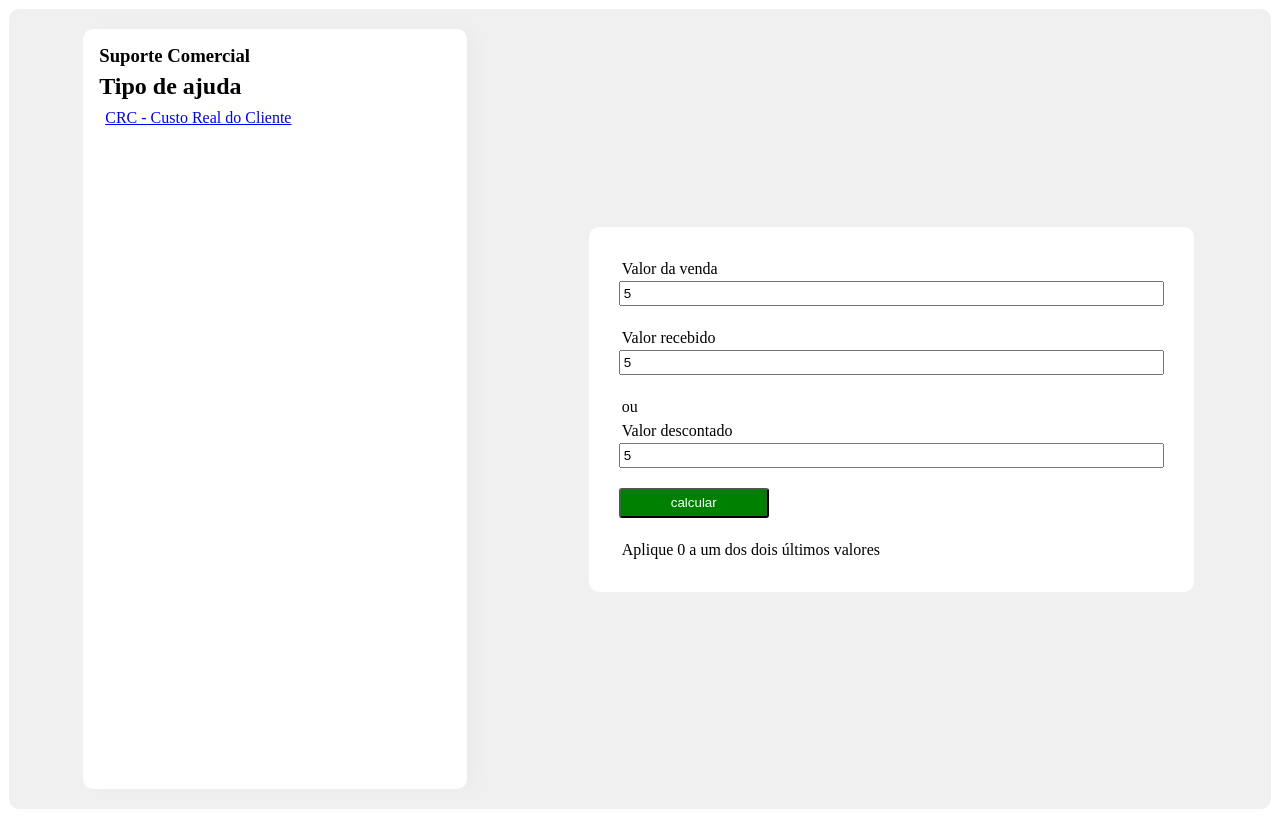
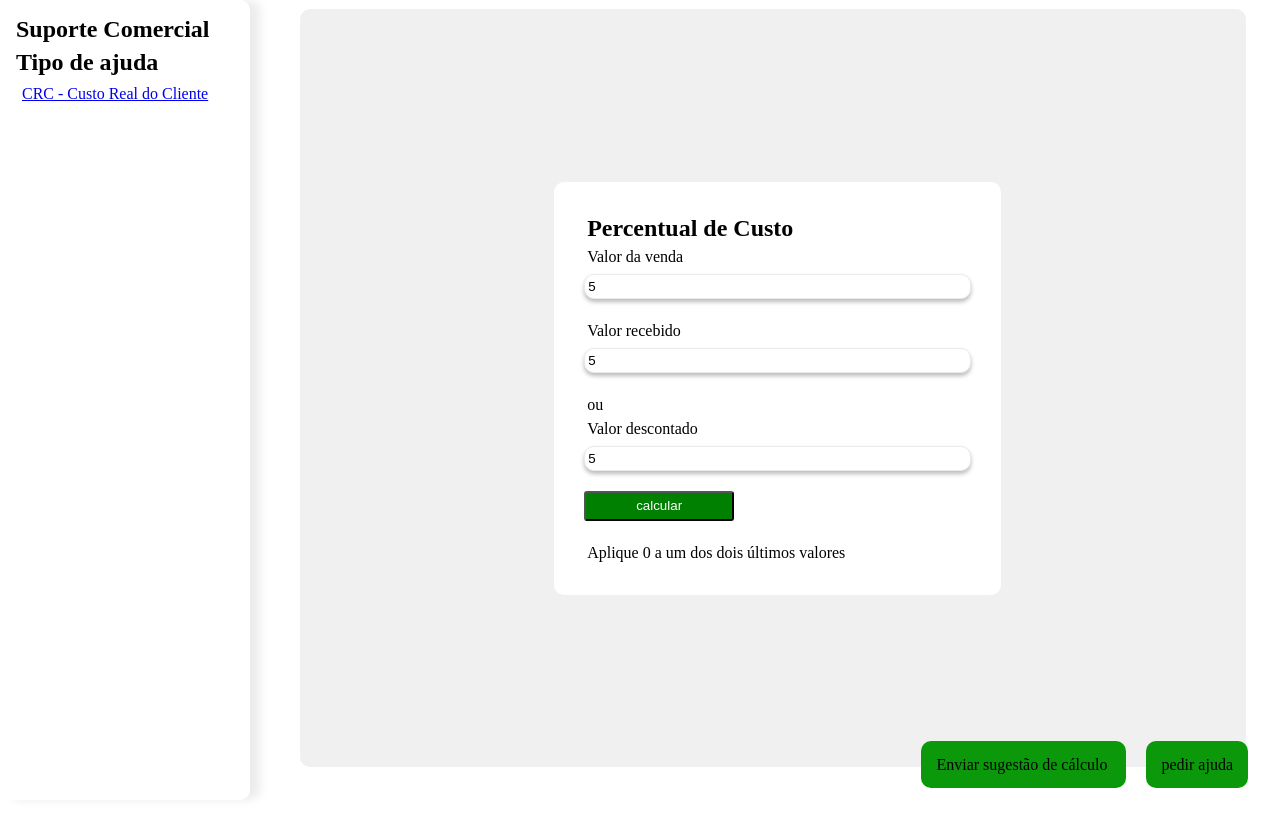
Before and after one commit to PatrickBarreto/app_agente_comercial, a plain HTML site: page index.html in a window 1280 px wide. Both pictures are taken after typing "5", "5", "5" into the empty fields and a click on the button "calcular". Drawn offline with Linux system fonts and the light colour scheme.

Commit message:
versão 1.0

```diff
--- a/app.js
+++ b/app.js
@@ -3,24 +3,27 @@ const input2 = document.querySelector("#valor2")
 const input3 = document.querySelector("#valor3")
 const retorno = document.querySelector("#retorno")
 const btnCalcular = document.querySelector("#btn-calcular")
+const abrir = document.querySelector("#abrir")
+const fechar = document.querySelector("#fechar")
+const opcoes = document.querySelector("#sessao-opcoes")
 
 
 /* Calcula o custo real do cliente*/
 
  function crc () {
-    let num1 = Number(input1.value)
-    let num2 = Number(input2.value)
-    let num3 = Number(input3.value)
+    let valor_venda = Number(input1.value)
+    let valor_recebido = Number(input2.value)
+    let valor_descontado = Number(input3.value)
     let resultado = 0;
     let resto = 0;
 
-    if (num2 > 0 && num3 <=0 ){
-        resto = num1 - num2;
-        resultado = (resto / num1) * 100;
-        retorno.innerHTML= `O custo real é de ${resultado} %`;
+    if (valor_recebido > 0 && valor_descontado <= 0 ){
+        resto = valor_venda - valor_recebido;
+        resultado = (resto / valor_venda) * 100;
+        retorno.innerHTML= `A taxa real é de ${resultado} %`;
     }
-    else if (num3 > 0 && num2 <= 0){
-        resultado = (num3 / num1) * 100;
+    else if (valor_descontado > 0 && valor_recebido <= 0){
+        resultado = (valor_descontado / valor_venda) * 100;
         retorno.innerHTML= `A taxa real é de ${resultado} %`;
     }
     else{
@@ -29,3 +32,18 @@ const btnCalcular = document.querySelector("#btn-calcular")
  }
 
 btnCalcular.addEventListener("click", crc);
+
+////////////////
+
+function abrir_opcoes (e) {
+    let x = e.target
+    opcoes.style.display="flex"
+}
+function fechar_opcoes (e) {
+    let x = e.target
+    opcoes.style.display="none"
+}
+
+
+abrir.addEventListener("click", abrir_opcoes)
+fechar.addEventListener("click", fechar_opcoes)
--- a/index.html
+++ b/index.html
@@ -10,9 +10,8 @@
 
 <main>
 
-    <section id="sessao1">
-
-        <section id="sessao1-1">
+    <section id="sessao-opcoes">
+        <button class="responsivo" id="fechar"> fechar opções </button>
         <div>
             <h1>
                 Suporte Comercial
@@ -31,21 +30,27 @@
         </div>
     </section>
 
+
+    <section id="sessao1">
+        <button class="responsivo" id="abrir"> abrir opções </button>
+
         <section id="sessao1-2">
 
             <div id="crc">
 
+                <h2> Percentual de Custo</h2>
+
                 <label>Valor da venda</label>
-                <input type="number" id="valor1">
+                <input type="number" id="valor1" placeholder="1450.90">
 
 
                 <label>Valor recebido</label>
-                <input type="number" id="valor2">
+                <input type="number" id="valor2"placeholder="1350.90">
 
                 <p> ou </p>
 
                 <label>Valor descontado</label>
-                <input type="number" id="valor3">
+                <input type="number" id="valor3"placeholder="150">
 
                 <button id="btn-calcular"> calcular </button>
 
@@ -57,6 +62,16 @@
         </section>
     </section>
 
+    <div id="contato">
+    <a id="interacao" href="https://api.whatsapp.com/send?phone=5522997360989" target="_blank">
+        Enviar sugestão de cálculo
+    </a>
+
+    <a id="suporte" href="https://api.whatsapp.com/send?phone=5522997360989" target="_blank">
+        pedir ajuda
+    </a>
+</div>
+
 </main>
 
     <script src="./app.js"></script>
--- a/style-pagina.css
+++ b/style-pagina.css
@@ -4,34 +4,54 @@
     box-sizing: border-box;
 }
 
+.responsivo{
+    display: none;
+    position: fixed;
+    left: 10vw;
+    top: 5vh;
+}
+
+main{
+    display: flex;
+    display: -webkit-flex;
+    flex-flow: column;
+    align-items:flex-end;
+    height: 100vh;
+}
+
 section{
     display:flex;
+    display: -webkit-flex;
 }
 
 #sessao1{
-    width: 100%;
-    height: 100vh;
-    display:flex;
+    width: 75%;
+    height: 97vh;
     flex-flow:row nowrap;
-    justify-content: space-around ;
+    justify-content: space-around;
     background-color:rgb(240, 240, 240);
     border-radius:10px;
-    padding: 20px
+    padding: 20px;
+    margin: 0 25px 0 0;
 }
-
-#sessao1-1{
-    width: 30vw;
+#sessao-opcoes{
+    z-index: 1;
+    width:250px;
+    height: 100%;
     box-shadow: 10px 0px 10px rgb(236, 236, 236);
     background-color:white;
     border-radius:10px;
     padding: 10px;
+    position: fixed;
+    left:0;
+    top:0;
 }
 
-#sessao1-1 div{
+#sessao-opcoes div{
     width:100%;
 }
 
-#sessao1-1 li{
+#sessao-opcoes li{
     list-style:none;
 }
 
@@ -64,13 +84,80 @@ section{
 }
 
 #sessao1-2 input{
-    margin: 0px 0px 20px 0px;
+    margin: 5px 0px 20px 0px;
+    height:25px;
+    border-radius: 10px;
+    border: 1px solid rgb(234, 234, 234);
+    box-shadow: 0px 3px 4px rgb(188, 188, 188);
 }
 
 #sessao1-2 #btn-calcular{
-    width: 150px;
+    width: 35vw;
+    max-width: 150px;
     height: 30px;
     background-color: green;
     color:white;
     border-radius:3px;
 }
+
+#interacao{
+    position: relative;
+    width: 200px;
+    height: 40px;
+    bottom: 20px;
+    right: 20px;
+    background-color: rgb(11, 152, 11);
+    text-decoration: none;
+    text-align: center;
+    line-height: 30px;
+    color: black;
+    border-radius: 10px;
+    padding: 15px
+}
+
+
+#suporte{
+    position: relative;
+    width: 200px;
+    height: 40px;
+    bottom: 20px;
+    right: 20px;
+    background-color: rgb(11, 152, 11);
+    text-decoration: none;
+    text-align: center;
+    line-height: 30px;
+    color: black;
+    border-radius: 10px;
+    margin-left:20px;
+    padding: 15px;
+}
+
+/*---------------RESPONSIVO------------*/
+@media (max-width:600px){
+    #sessao-opcoes{
+        display:none;
+        width: 50%;
+        padding: 70px 10px 10px 20px;
+        z-index: 2;
+    }
+    #fechar{
+        position: fixed;
+         left: 25vw;
+     }
+     #abrir{
+         z-index: 1;
+     }
+
+    #sessao1{
+        width: 90%;
+    }
+
+    #sessao1-2{
+        width: 80%;
+        margin: 30px 0 0 0;
+    }
+
+    .responsivo{
+        display: block;
+    }
+}
```
Lines whose indentation alone changed are shown as unchanged.
